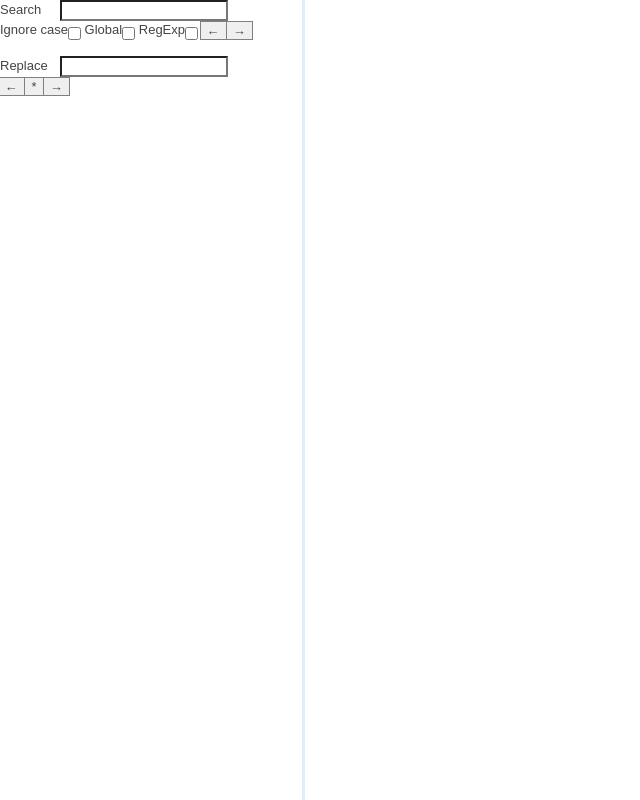
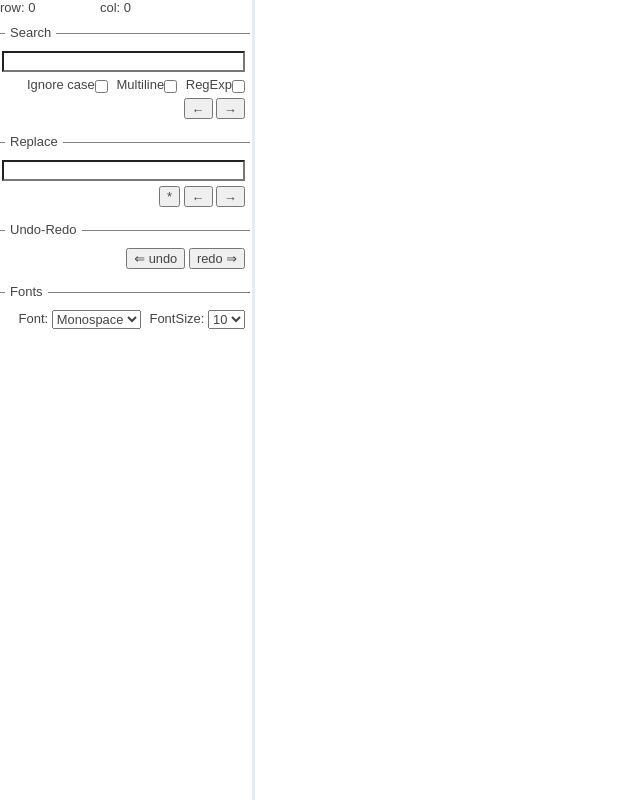
Before and after one commit to vasiasan/emptex, a plain HTML site: page static/general/index.html in a window 1280 px wide. Shown: the whole page, without its empty margins (0-640 px from the left). Drawn offline with nearby package versions, Linux system fonts and the light colour scheme; files that its build step writes are made by us from their sources.

Commit message:
add font config

```diff
--- a/static/css/style.css
+++ b/static/css/style.css
@@ -88,32 +88,40 @@ a:hover { color: #036; }
 
 
 
-/*
-    html{
+/*    html{
 
-      height:100%;
       background: #999;
       background: -webkit-gradient(linear, left top, left bottom, from(#ccc), to(#444));
       background: -moz-linear-gradient(top,  #ccc,  #444);
       background: -o-linear-gradient(top, #ccc, #444);
-      filter: progid:DXImageTransform.Microsoft.gradient(startColorstr='#cccccc', endColorstr='#000000');
+      filter: progid:DXImageTransform.Microsoft.gradient(startColorstr='#cccccc', endColorstr='#444444');
+
       width:100%;
       height:100%;
       margin:0px;
       padding:0px;
-    }
-*/
+
+    }*/
 html, body{
       overflow: hidden;
       height: 100%;
     }
+.panelwrap{
+	  width:auto;
+	  height:100%;
+	  float:left;
+      display:block;
+      margin:0px;
+      padding:0px;
+}
 .panel{
-      width:300px;
+      width:250px;
       height:100%;
       margin:0px;
       padding:0px;
       float:left;
       display:block;
+      overflow: auto;
       /*background-color:#AAA;*/
       /*position:absolute;
       top:10px;
@@ -126,9 +134,29 @@ a:hover { color: #036; }
               */
 
     }
+.status{
+	width:100%;
+	height:20px;
+	background:transparent;
+	/*position: fixed;*/
+}
+.half{
+	width:100px;
+	height:100%;
+	float:left;
+	margin:0px;
+	padding:0px;
+}
 html, body, #container, #main{
       width:100%;
       height:100%;
+}
+fieldset{
+    border-top:1px solid gray;
+    padding:5px;
+}
+legend{
+	padding:5px;
 }
 #collapsible {
     float:left;
@@ -155,9 +183,9 @@ a:hover { color: #036; }
 .text{
     width:auto;
     height:100%;
-    margin-left:307px;
-    display:block;
+    margin-left:257px;
     float:none;
+	zoom:1;
 }
 .emptex{
       background-color:transparent;
@@ -165,27 +193,35 @@ a:hover { color: #036; }
       padding:0px;
       width:100%;
       height:100%;
+      display:block;
       resize: none;
       outline: none;
       -moz-appearance: none;
       overflow: auto;
       font-family: monospace, sans-serif;
+      /*font-size: 40px;*/
+	  zoom:1;
 }
 .ui-resizable-se {
       bottom: 17px;
 }
 .search, .replace{
       background-color:transparent;
-      width:160px;
+      width:98%;
+	margin-bottom:5px;
+	float:right;
 }
-    .slabel{
-      display:inline-block;
-      width:60px;
+.formwrap{
+	float:right;
+	margin-bottom:5px;
 }
-    .psrchr, .srchr, .chngr{
+.label{
+	margin-left:5px;
+}
+/*input[type="button"], input[type="submit"], input[type="image"], button, .psrchr, .srchr, .chngr{
       border:1px solid gray;
       margin: 0px -2px;
-    }
+}*/
 
 /*
     // ========================================== \\
--- a/static/general/index.html
+++ b/static/general/index.html
@@ -21,9 +21,9 @@
     <script type="text/javascript" src="http://ajax.googleapis.com/ajax/libs/jqueryui/1.8.13/jquery-ui.min.js"></script>
 
     <script>!window.jQuery && document.write(unescape('%3Cscript src="js/libs/jquery-1.5.1.min.js"%3E%3C/script%3E'))</script>
-    <script type="text/javascript" src="js/libs/jquery.textchange.min.js"></script>
-    <script src="js/plugins.js"></script>
-    <script src="js/script.js"></script>
+    <script type="text/javascript" src="/js/libs/jquery.textchange.min.js"></script>
+    <script src="/js/plugins.js"></script>
+    <script src="/js/script.js"></script>
     <!--[if lt IE 7 ]>
     <script src="js/libs/dd_belatedpng.js"></script>
     <script> DD_belatedPNG.fix('img, .png_bg');</script>
@@ -35,8 +35,12 @@
         s.parentNode.insertBefore(g,s)}(document,'script'));
     </script>
 
-    <link rel="stylesheet" href="css/style.css?v=2">
-    <script src="js/libs/modernizr-1.7.min.js"></script>
+    <link rel="stylesheet" href="/css/style.css?v=2">
+    <script src="/js/libs/modernizr-1.7.min.js"></script>
+    <!--[if IE 6]>
+    	<link rel="stylesheet" type="text/css" href="/css/iehacks.css" />
+    	<script type="text/javascript" src="/js/iehacks.js"></script>
+    <![endif]-->
 </head>
 <body>
     <div id="container">
@@ -45,31 +49,63 @@
         </header>
 
 	<div id="main" role="main">
+	    <div class="panelwrap">
 		<div class="panel">
+		    <div class="status">
+			<div class="half"><span>row: </span><span class="row">0</span></div>
+			<div class="half"><span>col: </span><span class="col">0</span></div>
+		    </div>
 		    <form>
-               <p>
-               <span class="slabel">Search</span><input class="search" type="text" /> <br />
-                <label><span>Ignore case</span><input type="checkbox" class="ignorecase" /></label>
-                <label><span>Global</span><input type="checkbox" class="global" /></label>
-                <label><span>RegExp</span><input type="checkbox" class="regexp" /></label>
+			<fieldset><legend>Search</legend><p>
+			    <input class="search" type="text" />
+			    <div class="formwrap">
+				<label class="label"><span>Ignore case</span><input type="checkbox" class="ignorecase" /></label>
+				<label class="label"><span>Multiline</span><input type="checkbox" class="multiline" /></label>
+				<label class="label"><span>RegExp</span><input type="checkbox" class="regexp" /></label>
+			    </div>
+			    <div class="formwrap">
 				<input type="button" value="←" class="psrchr" />
-                <input type="button" value="→" class="srchr" /><br />
-               </p><br />
-               <p>
-               <span class="slabel">Replace</span><input class="replace" type=text /> <br />
+				<input type="button" value="→" class="srchr" />
+			    </div>
+			</fieldset>
+			<fieldset><legend>Replace</legend><p>
+			    <input class="replace" type="text" /> <br />
+			    <div class="formwrap">
+				<input type="button" value="*" class="chngr" />
 				<input type="button" value="←" class="chngr" />
-                <input type="button" value="*" class="chngr" />
 				<input type="button" value="→" class="chngr" />
-               </p>
+			    </div>
+			</fieldset>
+			<fieldset><legend>Undo-Redo</legend><p>
+			    <div class="formwrap">
+				<input type="button" value="⇐ undo" class="undo" />
+				<input type="button" value="redo ⇒" class="redo" />
+			    </div>
+			</fieldset>
+		        <fieldset><legend>Fonts</legend><p>
+		          <div class="formwrap">
+			    <span class="label">Font:</span>
+			    <select class="fontfamily">
+				<option>Monospace</option>
+				<option>Arial</option>
+				<option>Tahoma</option>
+			    </select>
+			    <span class="label">FontSize:</span>
+			    <select class="fontsize">
+				<option>10</option>
+				<option>12</option>
+				<option>14</option>
+				<option>16</option>
+			    </select>
+			  </div>
+			</fieldset>
 		    </form>
-             <div class="resfield">
+		    <div class="resfield"></div><!-- Information added automaticaly -->
 		</div>
+	    <div id="collapsible"></div>
 	  </div>
-
-           <div id="collapsible"></div>
-
            <div class="text">
-             <textarea class="emptex" id="emptex" wrap="off"></textarea>
+            <textarea class="emptex" id="emptex" wrap="off" width=100% height=100%></textarea>
            </div>
 
         </div>
--- a/static/js/script.js
+++ b/static/js/script.js
@@ -1,21 +1,3 @@
-/*
-function wow() {
-    var i = $('#in'),
-        a = $('#area');
-    var s = i.val();
-    var new_s = String();
-    for (var i = 0; i < s.length; i++){
-        if (s[i] == '\\')
-          switch (s[i + 1]) {
-            case 'n': { new_s += "\n"; i++; continue; }
-            case 't': { new_s += "\t"; i++; continue; }
-          }
-      new_s += s[i];
-
-    }
-    a.val(new_s);
-}
-*/
 (function($) {
 	$.fn.slctr = function(start, end){
     		//alert(this.val());
@@ -136,9 +118,9 @@ function wow() {
 			// because replace in multistring mode change not only finded
 			if ( chngp == "*" )
 			  for (var i in from){
-				( from[i][0] < ftp ) ? continue : ;
-				( from[i][0] == ftp ) ? break : ;
-				( from[i][0] > ftp ) ? return ft : ;
+				if ( from[i][0] < ftp ) continue;
+				if ( from[i][0] == ftp ) break;
+				if ( from[i][0] > ftp ) return ft;
 			  }
 
 			var ind = 0, fi = 0;
@@ -187,6 +169,39 @@ function wow() {
 		  return RegExp ( (patt + '').replace(new RegExp('[.\\\\+*?\\[\\^\\]$(){}=!<>|:\\-]', 'g'), '\\$&'), flags );
 		return RegExp ( patt, flags );
 	}
+
+	//replace control characters to their codes
+	$.contrCharForm = function ( inp ){
+	    var outp = new String;
+	    for (var i = 0; i < inp.length; i++){
+		if (inp[i] == '\\')
+		    switch (inp[i + 1]) {
+			case 'n': { outp += "\n"; i++; continue; }
+			case 't': { outp += "\t"; i++; continue; }
+		    }
+		outp += inp[i];
+	    }
+	    return outp;
+	}
+	$.fn.enableTab = function() {
+            return this.keydown( function( e ) {
+		var $this = $( this );
+		if( e.keyCode === 9 && !e.ctrlKey && !e.altKey ) {
+		    var scroll = $this.scrollTop(),
+			start  = $this.prop( "selectionStart" ),
+			end    = $this.prop( "selectionEnd" );
+
+		    $(this).val( $this.val().substring( 0, start )
+		    		+ "\t"
+		    		+ $this.val().substring( end ) )
+			.prop( { selectionStart: start + 1, selectionEnd: start + 1 } )
+			   .focus()
+			   .scrollTop( scroll );
+
+		    e.preventDefault();
+		}
+	});
+    };
 })(jQuery);
 
 jQuery(function(){
@@ -228,13 +243,15 @@ jQuery(function(){
 						var direction = "<";
 						break;
 					}
+					var replaceForm = $.contrCharForm( $(".replace").val() );
+
 					var CurPos = $.getCurPos( $(".emptex") );
 
 					var finded = [];
 					$('.emptex').tsearcher( re, finded );
 					if (! nslctn ) var nslctn = $.nslctr(CurPos,finded, direction);
 
-					$(".emptex").val( $(".emptex").val().replace( re, $.placeRe( $(".replace").val(), finded, nslctn ) ) );
+					$(".emptex").val( $(".emptex").val().replace( re, $.placeRe( replaceForm, finded, nslctn ) ) );
 					$('.resfield').html( finded.join( "<br />" ) );
 					console.log( $(this).val(), CurPos, nslctn );
 				})
@@ -250,6 +267,9 @@ jQuery(function(){
 		}
 	});
 	*/
+	$('.fontfamily').change( function(){ $('.emptex').css('font-family', $(this).val() ); } );
+	$('.fontsize').change( function(){ $('.emptex').css('font-size', $(this).val()+"px" ); } )
+	//document.getElementById("select").scrollHeight	$(this).outerHeight()
 });
 
 // Left panel
@@ -259,7 +279,7 @@ jQuery(function(){
 	    if (b.length)
 		var i = jQuery('#collapsible');
 
-            jQuery.browser.msie && jQuery.browser.version < 7 && b.css("left", "-5px");
+            //jQuery.browser.msie && jQuery.browser.version < 7 && b.css("left", "-5px");
 
             i.mouseover(function (r) {
                 i.addClass("hover");
@@ -270,10 +290,11 @@ jQuery(function(){
                 d.toggle();
                 if (d.is(":visible")) {
                     b.css("margin-left", "");
-                    jQuery.browser.msie && jQuery.browser.version < 7 && b.css("left", "-5px")
+                    //jQuery.browser.msie && jQuery.browser.version < 7 && b.css("left", "-5px")
                 } else {
                     b.css("margin-left", "7px");
-                    jQuery.browser.msie && jQuery.browser.version < 7 && b.css("left", "")
+                    //jQuery.browser.msie && jQuery.browser.version < 7 && b.css("left", "")
                 }
             });
+	$(".emptex").enableTab();
 })
```
Lines whose indentation alone changed are shown as unchanged.
